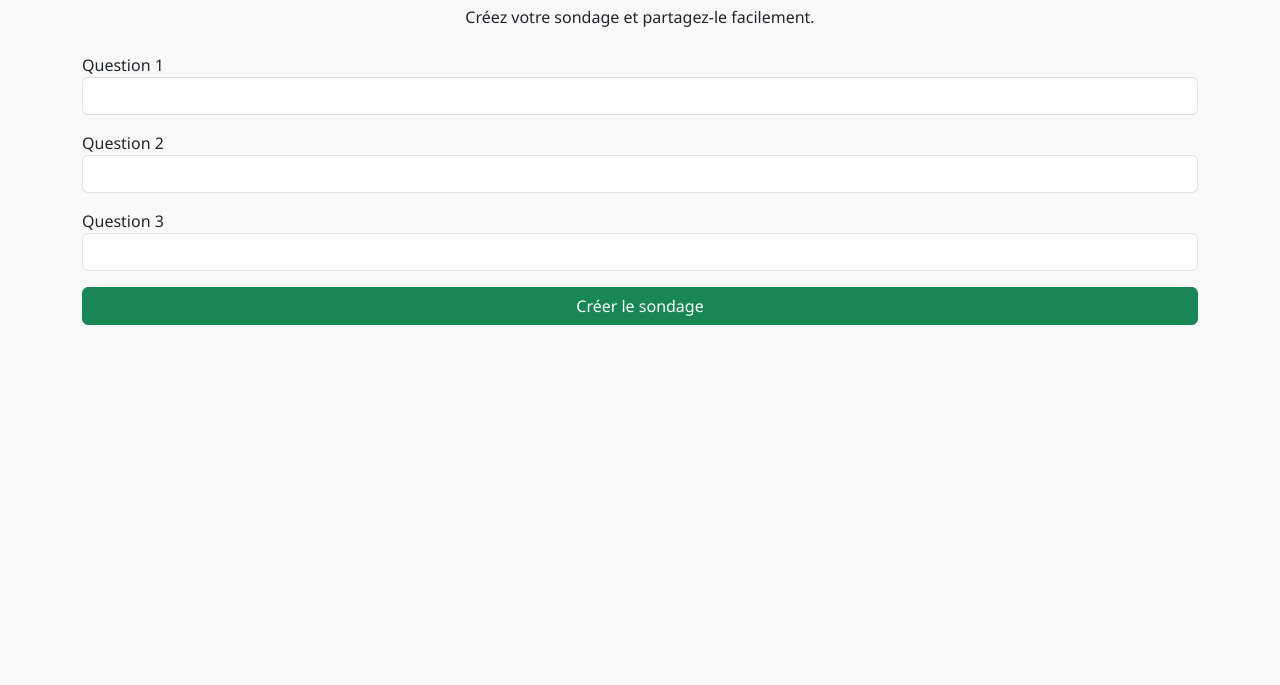
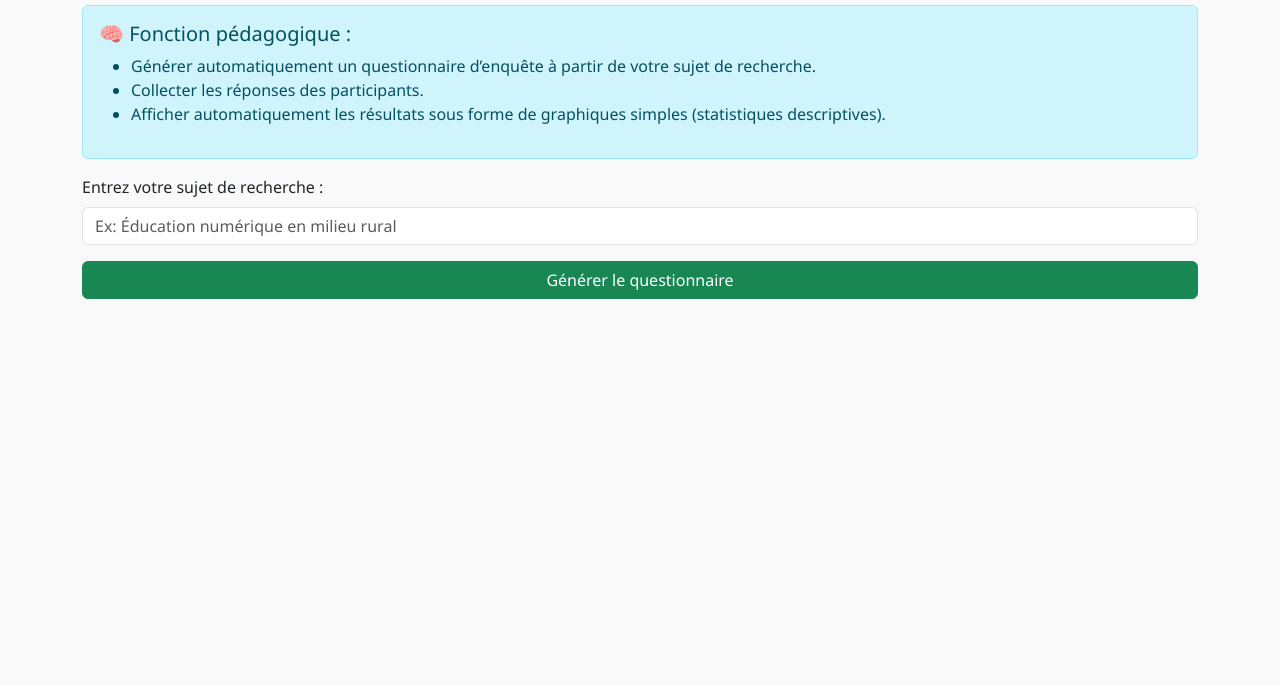
Before and after one commit to EJM0101/mini-survey-analyzer, a website: page public/index.html in a window 1280 px wide. Shown: the part 115-800 px from the top of the page. Drawn offline with nearby package versions, Linux system fonts and the light colour scheme.

Commit message:
Update index.html

```diff
--- a/public/index.html
+++ b/public/index.html
@@ -3,23 +3,38 @@
 <head>
   <meta charset="UTF-8" />
   <meta name="viewport" content="width=device-width, initial-scale=1.0"/>
-  <title>Mini Survey Analyzer - Création de sondage</title>
+  <title>Mini Survey Analyzer - Générateur IA</title>
   <link href="https://cdn.jsdelivr.net/npm/bootstrap@5.3.0/dist/css/bootstrap.min.css" rel="stylesheet">
   <link rel="stylesheet" href="style.css">
 </head>
 <body>
   <div class="container py-5">
-    <h1 class="mb-4 text-center">📊 Mini Survey Analyzer</h1>
-    <p class="text-center mb-4">Créez votre sondage et partagez-le facilement.</p>
-    <form id="createForm" class="mb-5">
-      <div id="questionsContainer">
-        <div class="mb-3"><label>Question 1</label><input type="text" name="question" class="form-control" required></div>
-        <div class="mb-3"><label>Question 2</label><input type="text" name="question" class="form-control" required></div>
-        <div class="mb-3"><label>Question 3</label><input type="text" name="question" class="form-control" required></div>
+    <h1 class="mb-4 text-center">📊 Mini Survey Analyzer (IA)</h1>
+
+    <div class="alert alert-info">
+      <h5>🧠 Fonction pédagogique :</h5>
+      <ul>
+        <li>Générer automatiquement un questionnaire d’enquête à partir de votre sujet de recherche.</li>
+        <li>Collecter les réponses des participants.</li>
+        <li>Afficher automatiquement les résultats sous forme de graphiques simples (statistiques descriptives).</li>
+      </ul>
+    </div>
+
+    <form id="createForm">
+      <div class="mb-3">
+        <label for="theme" class="form-label">Entrez votre sujet de recherche :</label>
+        <input type="text" id="theme" class="form-control" placeholder="Ex: Éducation numérique en milieu rural" required>
       </div>
-      <button type="submit" class="btn btn-success w-100">Créer le sondage</button>
+      <button type="submit" class="btn btn-success w-100">Générer le questionnaire</button>
     </form>
+
+    <div id="linkBox" class="mt-4 d-none">
+      <label for="surveyLink" class="form-label">Lien de votre sondage :</label>
+      <input id="surveyLink" class="form-control mb-2" readonly>
+      <button id="copyBtn" class="btn btn-primary w-100">Copier le lien</button>
+    </div>
   </div>
+
   <script src="app.js"></script>
 </body>
 </html>
```
